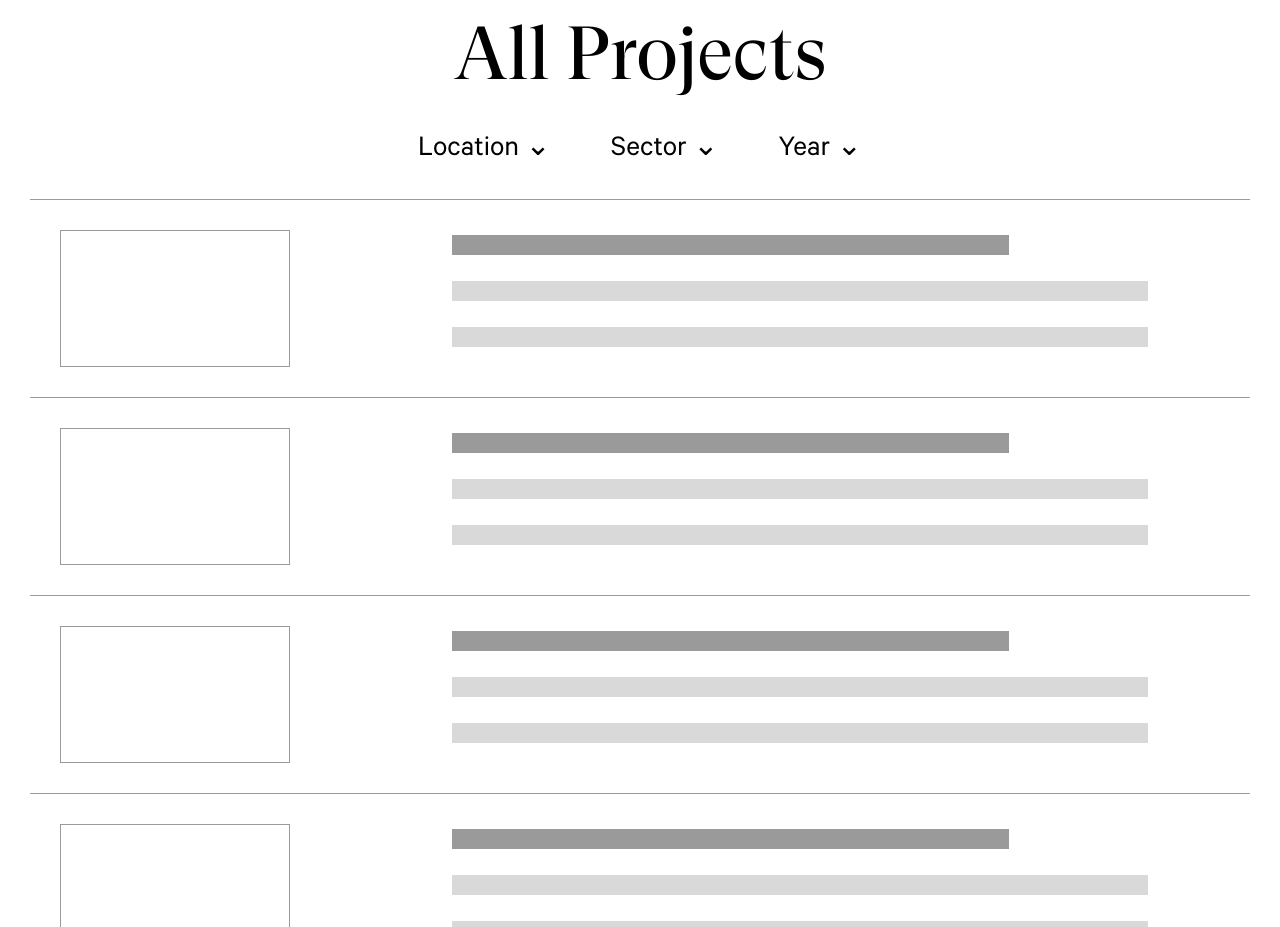
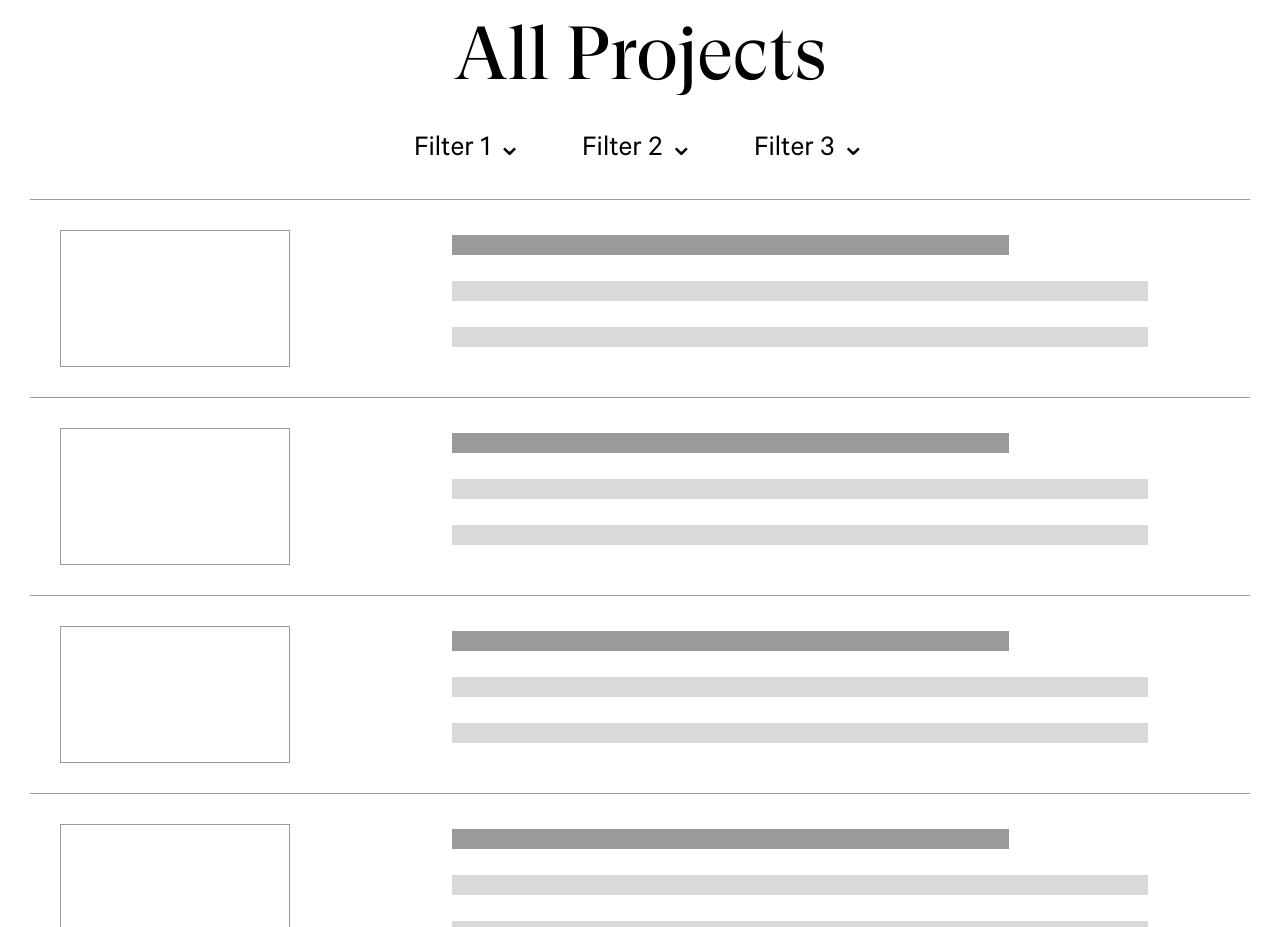
Before and after one commit to ygt-design/SvN-Wireframe-plus, a plain HTML site: page index.html in a window 1280 px wide. Shown: the part 4020-4947 px from the top of the page. Drawn offline with nearby package versions, Linux system fonts and the light colour scheme.

Commit message:
Update index.html

```diff
--- a/index.html
+++ b/index.html
@@ -93,9 +93,9 @@
         <div class="all-projects-container">
             <div class="all-projects--header"> All Projects </div>
             <div class="all-projects--nav">
-                <div class="all-projects--nav--item"> Location <span> ⌄ </span> </div>
-                <div class="all-projects--nav--item"> Sector <span> ⌄ </span> </div>
-                <div class="all-projects--nav--item"> Year <span> ⌄ </span> </div>
+                <div class="all-projects--nav--item"> Filter 1<span> ⌄ </span> </div>
+                <div class="all-projects--nav--item"> Filter 2<span> ⌄ </span> </div>
+                <div class="all-projects--nav--item"> Filter 3<span> ⌄ </span> </div>
             </div>
 
             <div class="all-projects--project"></div>
```
